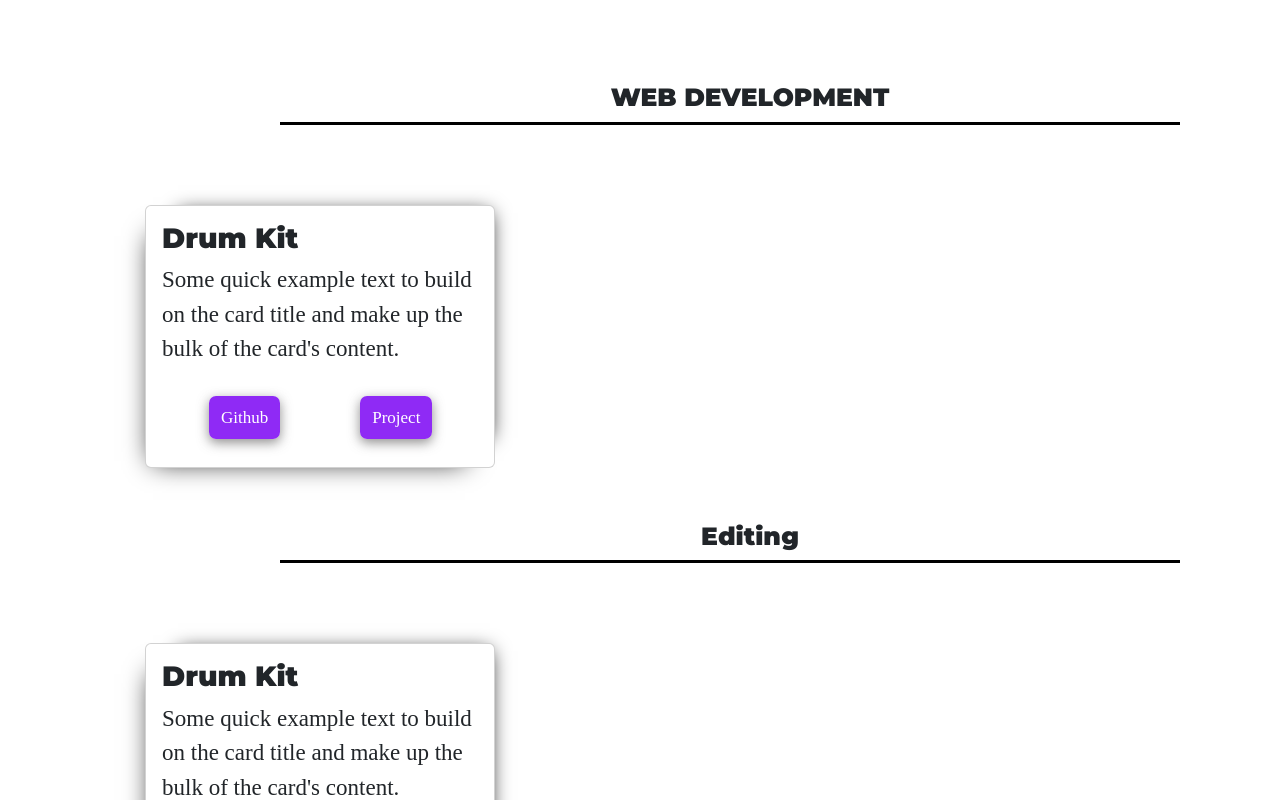
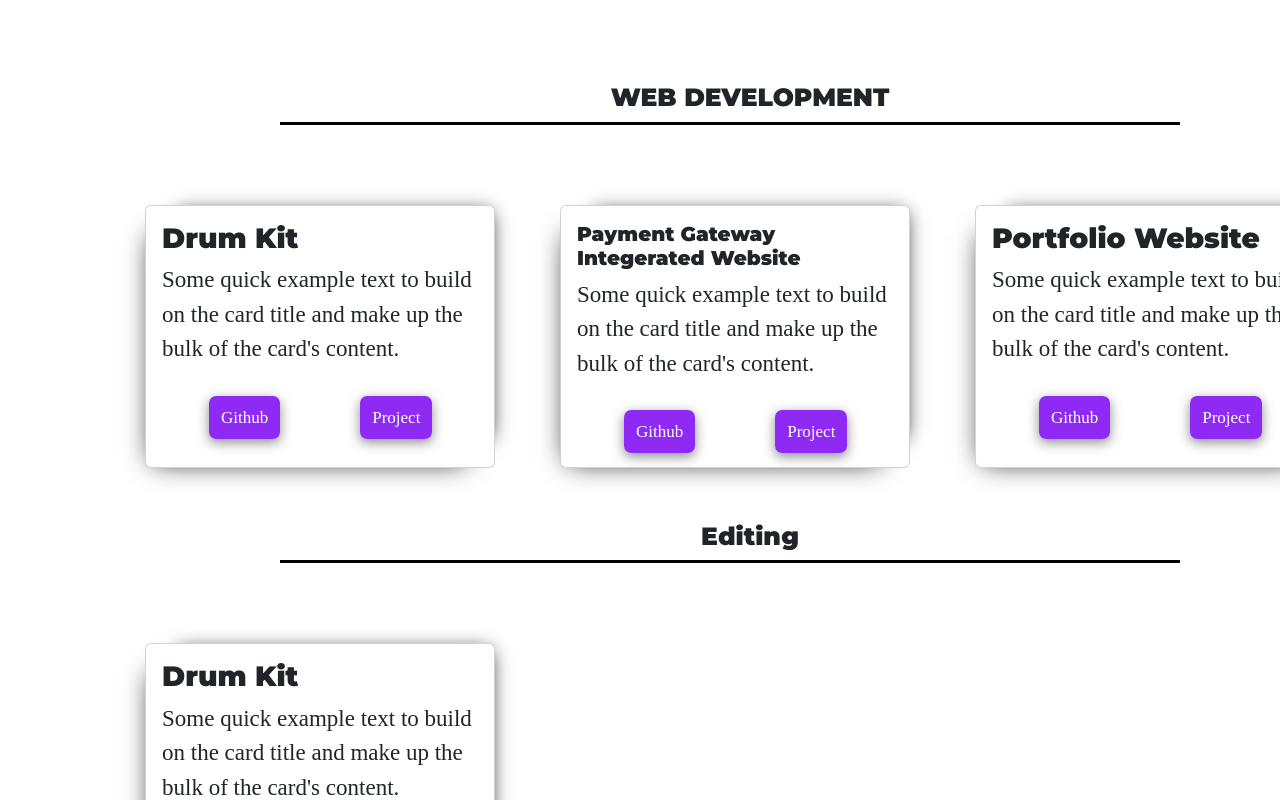
Before and after one commit to kshitijjj/Portfolio, a React (Create React App) app in the folder portfolio/: page / in a window 1280 px wide. Shown: the part 980-1780 px from the top of the page. Built offline with nearby package versions, Linux system fonts and the light colour scheme.

Commit message:
updated project Components

```diff
--- a/portfolio/src/Components/ProjectCard.jsx
+++ b/portfolio/src/Components/ProjectCard.jsx
@@ -2,11 +2,12 @@ import React from 'react';
 
 function ProjectCard(props){
     return (
-        <div className='cardss'>
+
+             <div  className='cardss'>
                 <div data-aos='fade-right' class="card" style={{boxShadow: "-11px 12px 26px -19px black, 14px -11px 19px -19px black",height:"263px",marginTop:"80px"}}>
                 {/* <img src="./images/drum.gif" class="card-img-top" alt="..."/> */}
                 <div class="card-body">
-                 <h5 class="card-title">{props.title}</h5>
+                 <h5 id={props.id} class="card-title">{props.title}</h5>
                  <p class="card-text">Some quick example text to build on the card title and make up the bulk of the card's content.</p>
                  <div className='link'>
                   <a id='btn1' href="https://github.com/kshitijjj/DrumKit.github.io" target='_blank' class="btn4">Github</a>
@@ -15,6 +16,8 @@ function ProjectCard(props){
                 </div>
              </div>
             </div>
+
+
     );
 }
 
--- a/portfolio/src/Components/Projects.jsx
+++ b/portfolio/src/Components/Projects.jsx
@@ -23,7 +23,13 @@ function Projects(props){
                 <div className='underline'></div>
                 </div>
 
-                <ProjectCard title="Drum Kit" />
+                <div className="project_card">
+                <ProjectCard id="project_card_text1" title="Drum Kit" />
+                <ProjectCard id="project_card_text2" title="Payment Gateway Integerated Website " />
+                <ProjectCard id="project_card_text3" title="Portfolio Website" />
+                </div>
+
+
 
                 <div className="projectType2">
                 <p id='part1'>Editing</p>
--- a/portfolio/src/index.css
+++ b/portfolio/src/index.css
@@ -521,7 +521,15 @@ para2-rest lines
  */
 /* #btn1:hover{
  /*  width: 100px; */
+.project_card{
+  display: flex;
+}
 
+#project_card_text2{
+  font-size: 20px;
+}
+
+.project
 
 
 #btn2{
```
